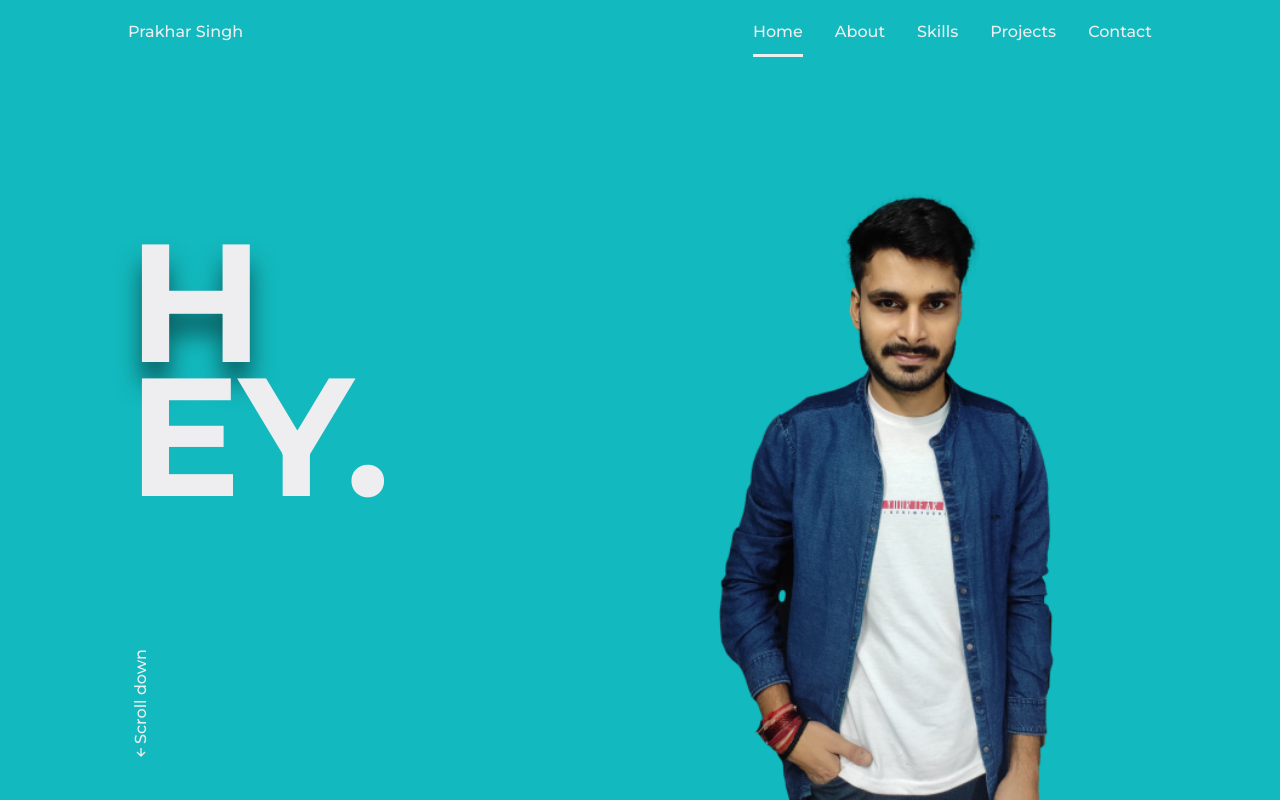
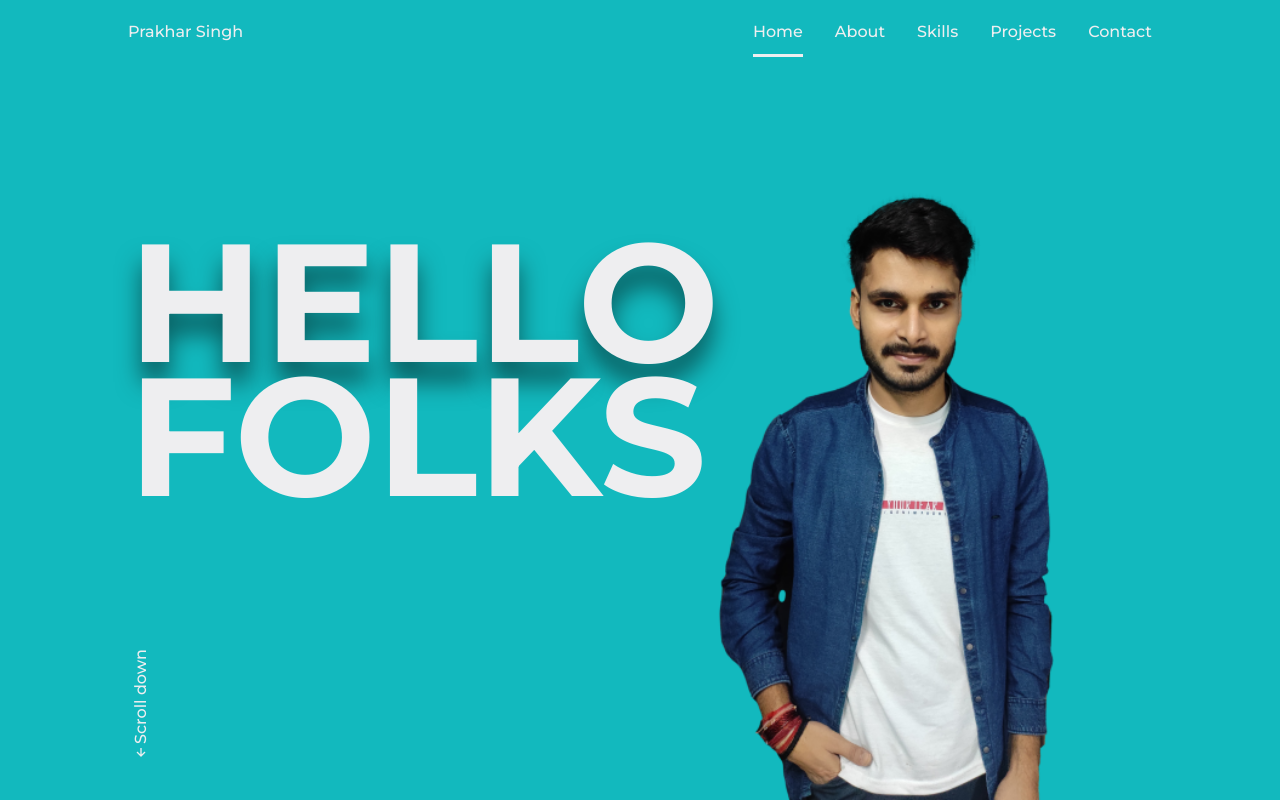
Before and after one commit to prakharsingh-dev/WebDev, a plain HTML site: page Project 2/index.html in a window 1280 px wide. Shown: the top 802 px of the page. Drawn offline with nearby package versions, Linux system fonts and the light colour scheme.

Commit message:
Update index.html

```diff
--- a/Project 2/index.html
+++ b/Project 2/index.html
@@ -65,7 +65,7 @@
       <!--===== HOME =====-->
       <section class="home" id="home">
         <div class="home__container bd-grid">
-          <h1 class="home__title"><span>H</span><br />EY.</h1>
+          <h1 class="home__title"><span>HELLO</span><br />FOLKS</h1>
 
           <div class="home__scroll">
             <a href="#about" class="home__scroll-link"
```
